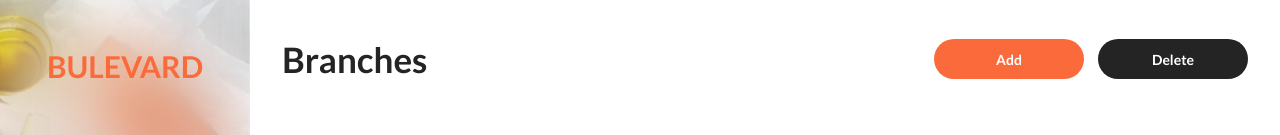
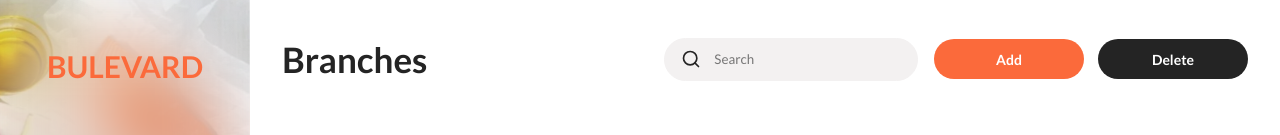
Before and after one commit to abrarkhalidofficial/catering-dashboard, a React (Create React App) app: page /dashboard/branch in a window 1280 px wide. Shown: the top 135 px of the page. Built offline with nearby package versions, Linux system fonts and the light colour scheme.

Commit message:
added search bar

```diff
--- a/src/Components/InputBox.js
+++ b/src/Components/InputBox.js
@@ -6,6 +6,7 @@ export default function InputBox({
   required,
   autoFocus,
   variant,
+  svg,
 }) {
   if (variant === "checkbox") {
     return (
@@ -27,6 +28,33 @@ export default function InputBox({
         <label htmlFor={"input__box" + placeholder}>{placeholder}</label>
       </div>
     );
+  } else if (variant === "search") {
+    return (
+      <div className="input__box__search">
+        <svg
+          xmlns="http://www.w3.org/2000/svg"
+          width="20"
+          height="20"
+          viewBox="0 0 24 24"
+          fill="none"
+          stroke="currentColor"
+          stroke-width="2"
+          stroke-linecap="round"
+          stroke-linejoin="round"
+          class="feather feather-search"
+        >
+          <circle cx="11" cy="11" r="8"></circle>
+          <line x1="21" y1="21" x2="16.65" y2="16.65"></line>
+        </svg>
+        <input
+          type={type}
+          className="input__box__search__field"
+          placeholder={placeholder}
+          required={required}
+          autoFocus={autoFocus}
+        />
+      </div>
+    );
   } else {
     return (
       <input
--- a/src/Screens/Booking.js
+++ b/src/Screens/Booking.js
@@ -1,5 +1,6 @@
 import React from "react";
 import Button from "../Components/Button";
+import InputBox from "../Components/InputBox";
 
 export default function Booking() {
   return (
@@ -7,6 +8,7 @@ export default function Booking() {
       <div className="container__header">
         <div className="container__header__heading">Bookings</div>
         <div className="container__header__btns">
+          <InputBox placeholder="Search" variant="search" />
           <Button label="Add" style={{ marginRight: "1em" }} />
           <Button label="Delete" variant="secondary" />
         </div>
--- a/src/Screens/Branch.js
+++ b/src/Screens/Branch.js
@@ -2,6 +2,7 @@ import React from "react";
 import Button from "../Components/Button";
 import EntryHeadingRow from "../Components/EntryHeadingRow";
 import EntryInfoRow from "../Components/EntryInfoRow";
+import InputBox from "../Components/InputBox";
 
 export default function Branch() {
   const tableHeadingRow = [
@@ -22,6 +23,7 @@ export default function Branch() {
       <div className="container__header">
         <div className="container__header__heading">Branches</div>
         <div className="container__header__btns">
+          <InputBox placeholder="Search" variant="search" />
           <Button label="Add" style={{ marginRight: "1em" }} />
           <Button label="Delete" variant="secondary" />
         </div>
--- a/src/Screens/Catagory.js
+++ b/src/Screens/Catagory.js
@@ -1,5 +1,6 @@
 import React from "react";
 import Button from "../Components/Button";
+import InputBox from "../Components/InputBox";
 
 export default function Catagory() {
   return (
@@ -7,6 +8,7 @@ export default function Catagory() {
       <div className="container__header">
         <div className="container__header__heading">Catagories</div>
         <div className="container__header__btns">
+          <InputBox placeholder="Search" variant="search" />
           <Button label="Add" style={{ marginRight: "1em" }} />
           <Button label="Delete" variant="secondary" />
         </div>
--- a/src/Screens/Customer.js
+++ b/src/Screens/Customer.js
@@ -2,6 +2,7 @@ import React from "react";
 import Button from "../Components/Button";
 import EntryHeadingRow from "../Components/EntryHeadingRow";
 import EntryInfoRow from "../Components/EntryInfoRow";
+import InputBox from "../Components/InputBox";
 
 export default function Customer() {
   const tableHeadingRow = [
@@ -24,6 +25,7 @@ export default function Customer() {
       <div className="container__header">
         <div className="container__header__heading">Customer</div>
         <div className="container__header__btns">
+          <InputBox placeholder="Search" variant="search" />
           <Button label="Add" style={{ marginRight: "1em" }} />
           <Button label="Delete" variant="secondary" />
         </div>
--- a/src/Screens/Employee.js
+++ b/src/Screens/Employee.js
@@ -2,6 +2,7 @@ import React from "react";
 import Button from "../Components/Button";
 import EntryHeadingRow from "../Components/EntryHeadingRow";
 import EntryInfoRow from "../Components/EntryInfoRow";
+import InputBox from "../Components/InputBox";
 
 export default function Employee() {
   const tableHeadingRow = [
@@ -28,6 +29,7 @@ export default function Employee() {
       <div className="container__header">
         <div className="container__header__heading">Employee</div>
         <div className="container__header__btns">
+          <InputBox placeholder="Search" variant="search" />
           <Button label="Add" style={{ marginRight: "1em" }} />
           <Button label="Delete" variant="secondary" />
         </div>
--- a/src/Screens/Items.js
+++ b/src/Screens/Items.js
@@ -1,5 +1,6 @@
 import React from "react";
 import Button from "../Components/Button";
+import InputBox from "../Components/InputBox";
 
 export default function Items() {
   return (
@@ -7,6 +8,7 @@ export default function Items() {
       <div className="container__header">
         <div className="container__header__heading">Items</div>
         <div className="container__header__btns">
+          <InputBox placeholder="Search" variant="search" />
           <Button label="Add" style={{ marginRight: "1em" }} />
           <Button label="Delete" variant="secondary" />
         </div>
--- a/src/Screens/Plans.js
+++ b/src/Screens/Plans.js
@@ -1,5 +1,6 @@
 import React from "react";
 import Button from "../Components/Button";
+import InputBox from "../Components/InputBox";
 
 export default function Plans() {
   return (
@@ -7,6 +8,7 @@ export default function Plans() {
       <div className="container__header">
         <div className="container__header__heading">Plans</div>
         <div className="container__header__btns">
+          <InputBox placeholder="Search" variant="search" />
           <Button label="Add" style={{ marginRight: "1em" }} />
           <Button label="Delete" variant="secondary" />
         </div>
--- a/src/Screens/Slabs.js
+++ b/src/Screens/Slabs.js
@@ -2,6 +2,7 @@ import React from "react";
 import Button from "../Components/Button";
 import EntryHeadingRow from "../Components/EntryHeadingRow";
 import EntryInfoRow from "../Components/EntryInfoRow";
+import InputBox from "../Components/InputBox";
 
 export default function Slabs() {
   const tableHeadingRow = [
@@ -24,6 +25,7 @@ export default function Slabs() {
       <div className="container__header">
         <div className="container__header__heading">Slabs</div>
         <div className="container__header__btns">
+          <InputBox placeholder="Search" variant="search" />
           <Button label="Add" style={{ marginRight: "1em" }} />
           <Button label="Delete" variant="secondary" />
         </div>
--- a/src/Screens/Slots.js
+++ b/src/Screens/Slots.js
@@ -2,6 +2,7 @@ import React from "react";
 import Button from "../Components/Button";
 import EntryHeadingRow from "../Components/EntryHeadingRow";
 import EntryInfoRow from "../Components/EntryInfoRow";
+import InputBox from "../Components/InputBox";
 
 export default function Slots() {
   const tableHeadingRow = [
@@ -20,6 +21,7 @@ export default function Slots() {
       <div className="container__header">
         <div className="container__header__heading">Slots</div>
         <div className="container__header__btns">
+          <InputBox placeholder="Search" variant="search" />
           <Button label="Add" style={{ marginRight: "1em" }} />
           <Button label="Delete" variant="secondary" />
         </div>
--- a/src/Styles/dashboard.scss
+++ b/src/Styles/dashboard.scss
@@ -23,7 +23,6 @@
   border-radius: 10px;
   height: 100%;
   justify-content: space-between;
-
   margin-right: 1em;
 }
 .dashboard__container__card:last-child {
@@ -57,7 +56,7 @@
 }
 .dashboard__container__card__chart {
   padding: 1em;
-  border: 1px solid var(--text-color);
+  border: 2px solid var(--gray);
 }
 .dashboard__container__card__chart__heading {
   font-size: 20px;
--- a/src/Styles/global.scss
+++ b/src/Styles/global.scss
@@ -68,9 +68,11 @@ p {
   margin-bottom: 1.5em;
 }
 .input__box:hover {
+  transition: 300ms ease-in-out;
   border-color: $primary;
 }
 .input__box:focus {
+  transition: 300ms ease-in-out;
   border-color: $primary;
   border-width: 2px;
 }
@@ -142,6 +144,35 @@ p {
     transform: rotate(45deg);
   }
 }
+.input__box__search {
+  display: flex;
+  align-items: center;
+  height: 43px;
+  background-color: var(--gray);
+  padding: 0em 1em;
+  border-radius: 50px;
+  margin-right: 1em;
+  color: var(--text-color);
+  border: 1px solid var(--gray);
+}
+.input__box__search__field {
+  width: 200px;
+  height: 100%;
+  background-color: transparent;
+  border: none;
+  padding: 0em 1em;
+  outline: none;
+  color: var(--text-color);
+}
+.input__box__search:hover {
+  transition: 300ms ease-in-out;
+  border-color: $primary;
+}
+.input__box__search:focus-within {
+  transition: 300ms ease-in-out;
+  border-color: $primary;
+  border-width: 2px;
+}
 .button {
   width: fit-content;
   height: 40px;
@@ -184,6 +215,10 @@ p {
   font-size: 35px;
   font-weight: bold;
   color: var(--text-color);
+}
+.container__header__btns {
+  display: flex;
+  align-items: center;
 }
 .table__container {
   flex: 1;
```
